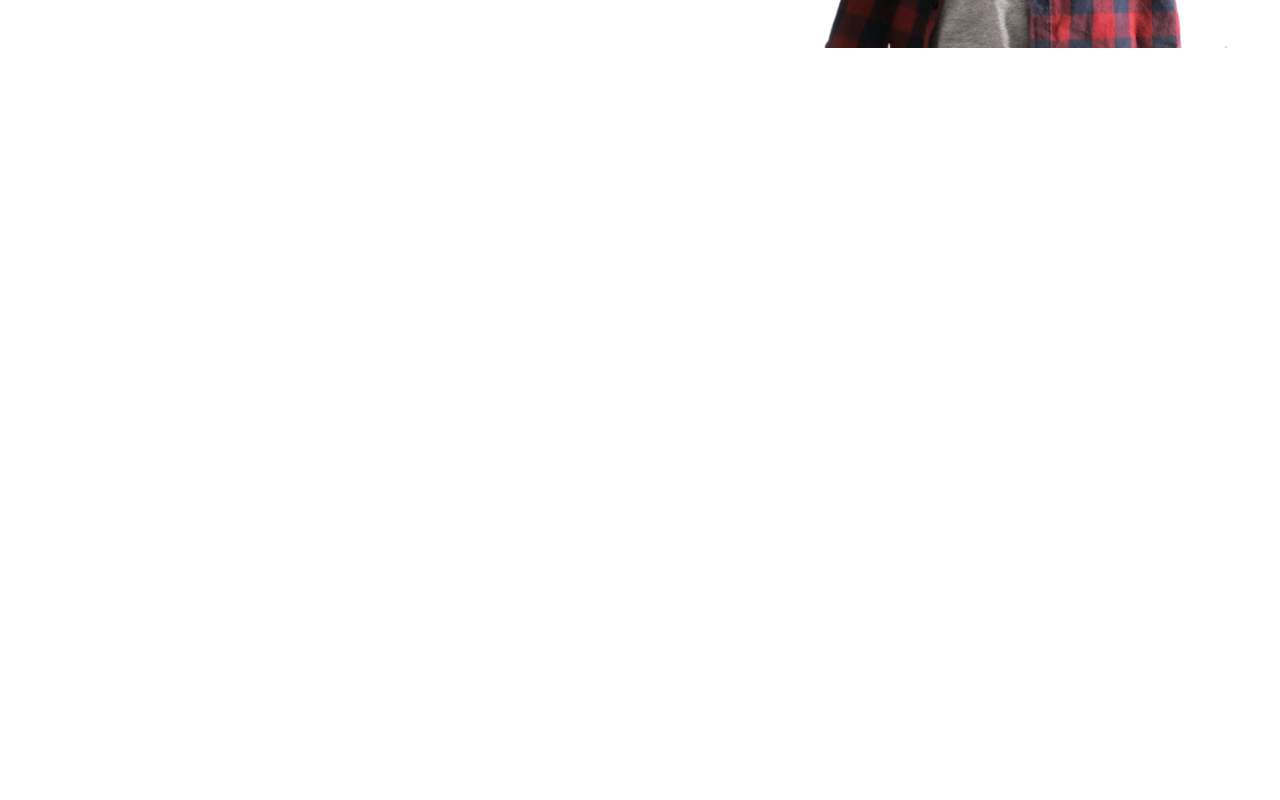
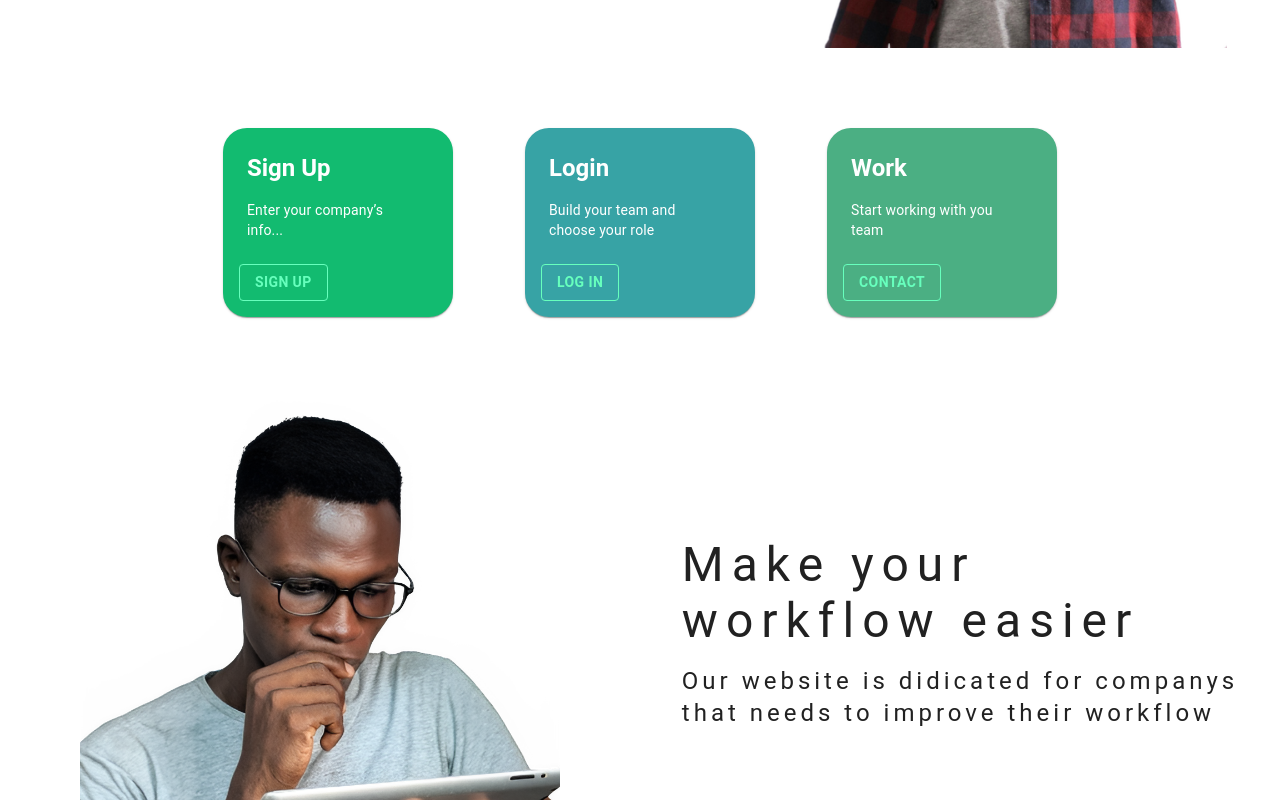
Before and after one commit to SimoBekacem/inpt-fix, a React (Create React App) app: page / in a window 1280 px wide. Shown: the part 680-1480 px from the top of the page. Before the commit the page ends 800 px from the top, so only its background shows below. Built offline with nearby package versions, Linux system fonts and the light colour scheme.

Commit message:
creating the log part but whitout background

```diff
--- a/src/features/Landing_page/components/Caracter_1/Caracter_1.component.js
+++ b/src/features/Landing_page/components/Caracter/Caracter.component.js
@@ -1,15 +1,12 @@
 import { Stack } from '@mui/material';
 import React from 'react';
 
-const Caracter_1 = () => {
+const Caracter = ({ image }) => {
 	return (
 		<Stack justifyContent={'center'} alignItems={'center'} height={'80vh'}>
-			<img
-				src={require('../../../../assets/caracter1.png')}
-				height={'100%'}
-			/>
+			<img src={image} height={'100%'} />
 		</Stack>
 	);
 };
 
-export default Caracter_1;
+export default Caracter;
--- /dev/null
+++ b/src/features/Landing_page/components/Card/Card.component.js
@@ -0,0 +1,38 @@
+import * as React from 'react';
+import {
+	Card,
+	CardActions,
+	CardContent,
+	Button,
+	Typography,
+} from '@mui/material';
+
+import { cardStyle, typographyStyle, buttonStyle } from './Card.style';
+
+const CostumCard = ({ title, description, button, color }) => {
+	return (
+		<Card sx={{ ...cardStyle, backgroundColor: color }}>
+			<CardContent>
+				<Typography variant='h5' component='div' sx={typographyStyle}>
+					{title}
+				</Typography>
+				<Typography
+					variant='body2'
+					width={'80%'}
+					mt={2}
+					sx={{
+						color: 'white',
+					}}
+				>
+					{description}
+				</Typography>
+			</CardContent>
+			<CardActions>
+				<Button variant='outlined' color='success' sx={buttonStyle}>
+					{button}
+				</Button>
+			</CardActions>
+		</Card>
+	);
+};
+export default CostumCard;
--- /dev/null
+++ b/src/features/Landing_page/components/Card/Card.style.js
@@ -0,0 +1,15 @@
+export const cardStyle = {
+	width: 230,
+	padding: '0.5rem',
+	borderRadius: '1.5rem',
+};
+export const typographyStyle = {
+	fontWeight: 'bold',
+	color: 'white',
+};
+
+export const buttonStyle = {
+	fontWeight: 'bold',
+	color: 'rgb(103	255	189	)',
+	border: '1px solid rgb(103	255	189	) ',
+};
--- /dev/null
+++ b/src/features/Landing_page/components/CardsList/CardsList.conponent.js
@@ -0,0 +1,26 @@
+import React from 'react';
+
+import { Stack } from '@mui/material';
+
+import CostumCard from '../Card/Card.component';
+
+import { CardsConstants } from '../../constants/Cards.constants';
+
+const CardsList = () => {
+	return (
+		<Stack direction={'row'} spacing={9} justifyContent={'center'}>
+			{CardsConstants.map(({ title, description, button, color }) => {
+				return (
+					<CostumCard
+						title={title}
+						description={description}
+						button={button}
+						color={color}
+					/>
+				);
+			})}
+		</Stack>
+	);
+};
+
+export default CardsList;
--- /dev/null
+++ b/src/features/Landing_page/components/Descreption/Descreption.component.js
@@ -0,0 +1,35 @@
+import * as React from 'react';
+import { Card, CardContent, Stack, Typography } from '@mui/material';
+
+const Description = () => {
+	return (
+		<Stack alignItems={'center'} justifyContent={'center'} height={'100%'}>
+			<Card elevation={0}>
+				<CardContent elevation={0}>
+					<Typography
+						variant='h3'
+						component='div'
+						sx={{
+							letterSpacing: '0.5rem',
+						}}
+					>
+						Make your <br /> workflow easier
+					</Typography>
+					<Typography
+						variant='h5'
+						width={'100%'}
+						mt={2}
+						sx={{
+							letterSpacing: '0.25rem',
+						}}
+					>
+						Our website is didicated for companys <br /> that needs
+						to improve their workflow
+					</Typography>
+				</CardContent>
+			</Card>
+		</Stack>
+	);
+};
+
+export default Description;
--- /dev/null
+++ b/src/features/Landing_page/components/LoginSignup/LoginSignup.component.js
@@ -0,0 +1,13 @@
+import React from 'react';
+
+import CardsList from '../CardsList/CardsList.conponent';
+import { Stack } from '@mui/material';
+
+const LoginSignup = () => {
+	return (
+		<Stack sx={{ paddingTop: '5rem' }}>
+			<CardsList />
+		</Stack>
+	);
+};
+export default LoginSignup;
--- /dev/null
+++ b/src/features/Landing_page/constants/Cards.constants.js
@@ -0,0 +1,20 @@
+export const CardsConstants = [
+	{
+		title: 'Sign Up',
+		description: 'Enter your company’s info...',
+		button: 'Sign Up',
+		color: 'rgb(18	187	112	)',
+	},
+	{
+		title: 'Login',
+		description: 'Build your team and choose your role',
+		button: 'Log In',
+		color: 'rgb(55	163	165	)',
+	},
+	{
+		title: 'Work',
+		description: 'Start working with you team',
+		button: 'Contact',
+		color: 'rgb(75	175	131	)',
+	},
+];
--- a/src/features/Landing_page/pages/Landing_page.page.js
+++ b/src/features/Landing_page/pages/Landing_page.page.js
@@ -3,7 +3,12 @@ import React from 'react';
 
 import Header from '../components/Header/Header.component';
 import Title from '../components/Title/Title.componen';
-import Caracter_1 from '../components/Caracter_1/Caracter_1.component';
+import Caracter from '../components/Caracter/Caracter.component';
+import LoginSignup from '../components/LoginSignup/LoginSignup.component';
+import Description from '../components/Descreption/Descreption.component';
+
+const caracterImage1 = require('../../../assets/caracter1.png');
+const caracterImage2 = require('../../../assets/caracter2.png');
 
 const Landing_page = () => {
 	return (
@@ -15,7 +20,16 @@ const Landing_page = () => {
 				<Title />
 			</Grid>
 			<Grid item xs={5}>
-				<Caracter_1 />
+				<Caracter image={caracterImage1} />
+			</Grid>
+			<Grid item xs={12}>
+				<LoginSignup />
+			</Grid>
+			<Grid item xs={6}>
+				<Caracter image={caracterImage2} />
+			</Grid>
+			<Grid item xs={6}>
+				<Description />
 			</Grid>
 		</Grid>
 	);
```
Also changed, not shown: src/features/Landing_page/components/CardsList/CardsList.style.js (added), src/features/Landing_page/components/Descreption/Descreption.style.js (added), src/features/Landing_page/components/LoginSignup/LoginSignup.style.js (added).
